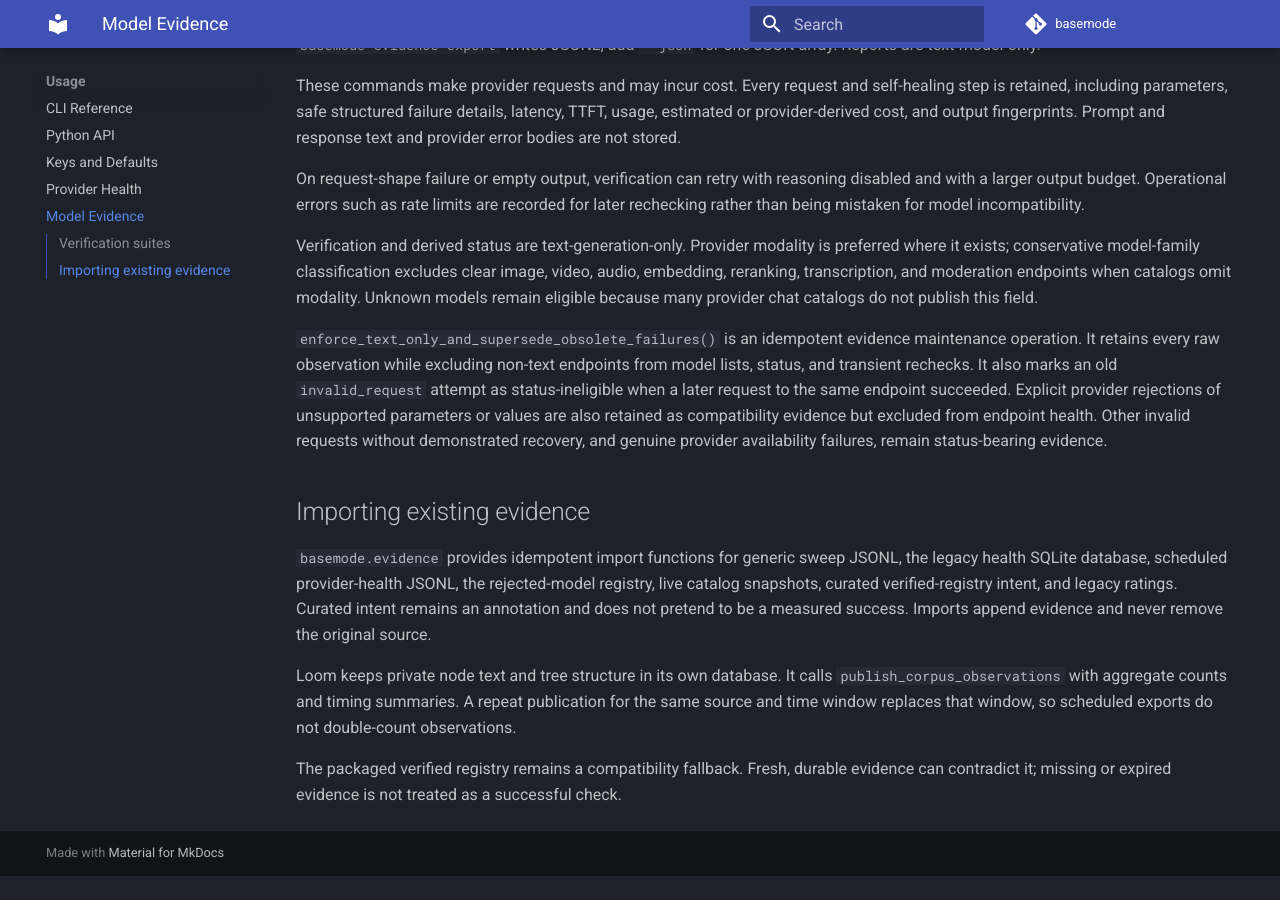
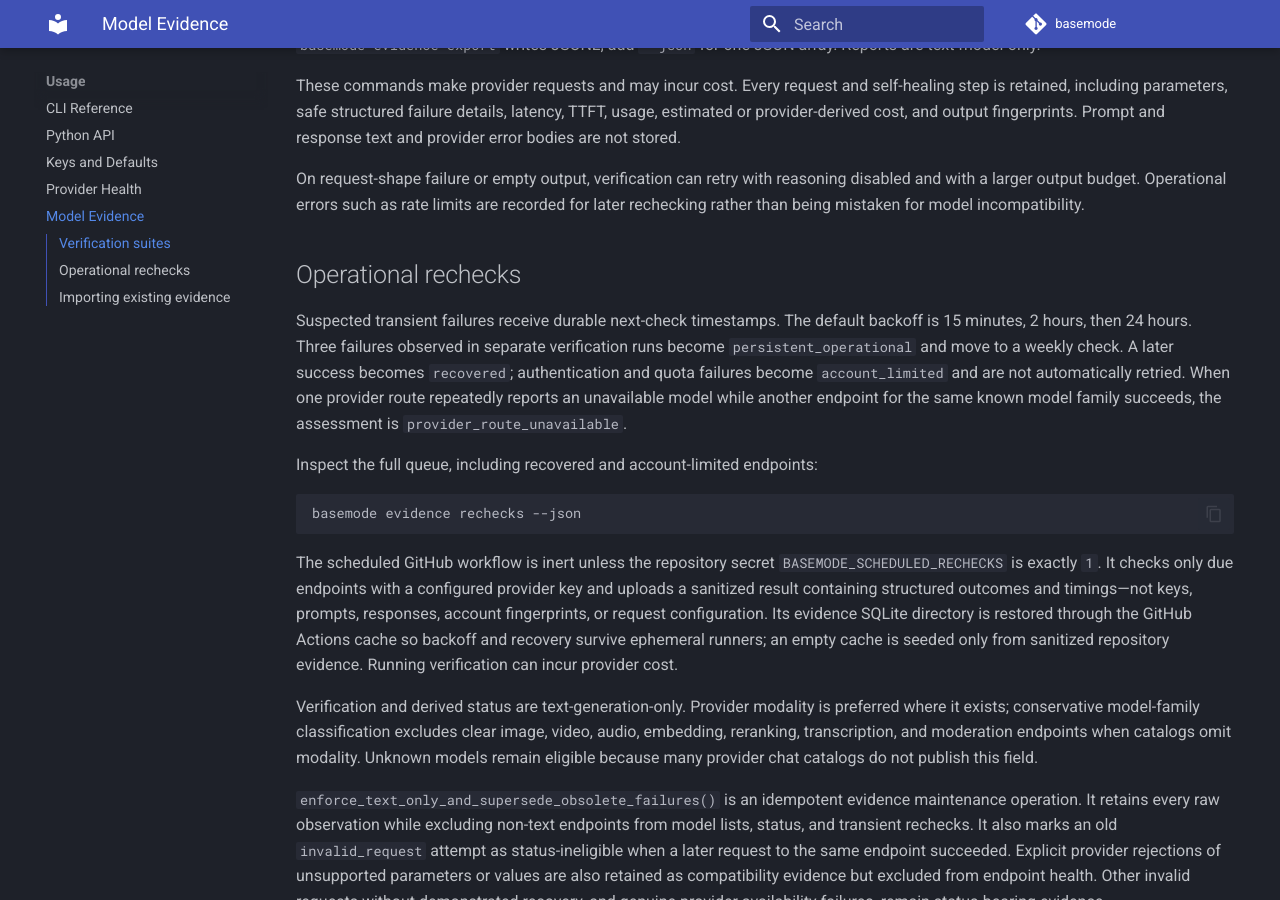
Before and after one commit to FergusFettes/basemode, an MkDocs documentation site: the page built from docs/usage/Model Evidence.md, in a window 1280 px wide and 900 px high, scrolled down 1140 px. Built offline with MkDocs 1.6.1 and Material for MkDocs 9.7.7, drawn with Linux system fonts in a browser that asks for light colours; comment, search, counter and statistics services are not loaded; before the commit the page ends 2016 px from its top, so only the background shows below that; some of the changed text lies outside the part shown.

Commit message:
docs: describe operational recheck states

````diff
--- a/docs/usage/Model Evidence.md
+++ b/docs/usage/Model Evidence.md
@@ -16,8 +16,8 @@ their availability, request compatibility, speed, and price can differ.
 The quick suite performs an inexpensive continuation health check. The
 thorough suite uses several prefixes and a larger output allowance; only a
 completed thorough suite can add evidence-backed verified status. The
-transient-recheck suite selects endpoints whose latest attempt failed with a
-rate limit, timeout, network error, or provider outage.
+transient-recheck suite selects endpoints whose rate limit, timeout, network
+error, or provider outage is due for another check.
 
 ```bash
 basemode verify --suite quick openai/gpt-4o-mini
@@ -69,6 +69,32 @@ reasoning disabled and with a larger output budget. Operational errors such as
 rate limits are recorded for later rechecking rather than being mistaken for
 model incompatibility.
 
+## Operational rechecks
+
+Suspected transient failures receive durable next-check timestamps. The
+default backoff is 15 minutes, 2 hours, then 24 hours. Three failures observed
+in separate verification runs become `persistent_operational` and move to a
+weekly check. A later success becomes `recovered`; authentication and quota
+failures become `account_limited` and are not automatically retried. When one
+provider route repeatedly reports an unavailable model while another endpoint
+for the same known model family succeeds, the assessment is
+`provider_route_unavailable`.
+
+Inspect the full queue, including recovered and account-limited endpoints:
+
+```bash
+basemode evidence rechecks --json
+```
+
+The scheduled GitHub workflow is inert unless the repository secret
+`BASEMODE_SCHEDULED_RECHECKS` is exactly `1`. It checks only due endpoints with
+a configured provider key and uploads a sanitized result containing structured
+outcomes and timings—not keys, prompts, responses, account fingerprints, or
+request configuration. Its evidence SQLite directory is restored through the
+GitHub Actions cache so backoff and recovery survive ephemeral runners; an
+empty cache is seeded only from sanitized repository evidence. Running
+verification can incur provider cost.
+
 Verification and derived status are text-generation-only. Provider modality is
 preferred where it exists; conservative model-family classification excludes
 clear image, video, audio, embedding, reranking, transcription, and moderation
````
Also changed, not shown: docs/usage/CLI Reference.md (+3 -1 lines).
